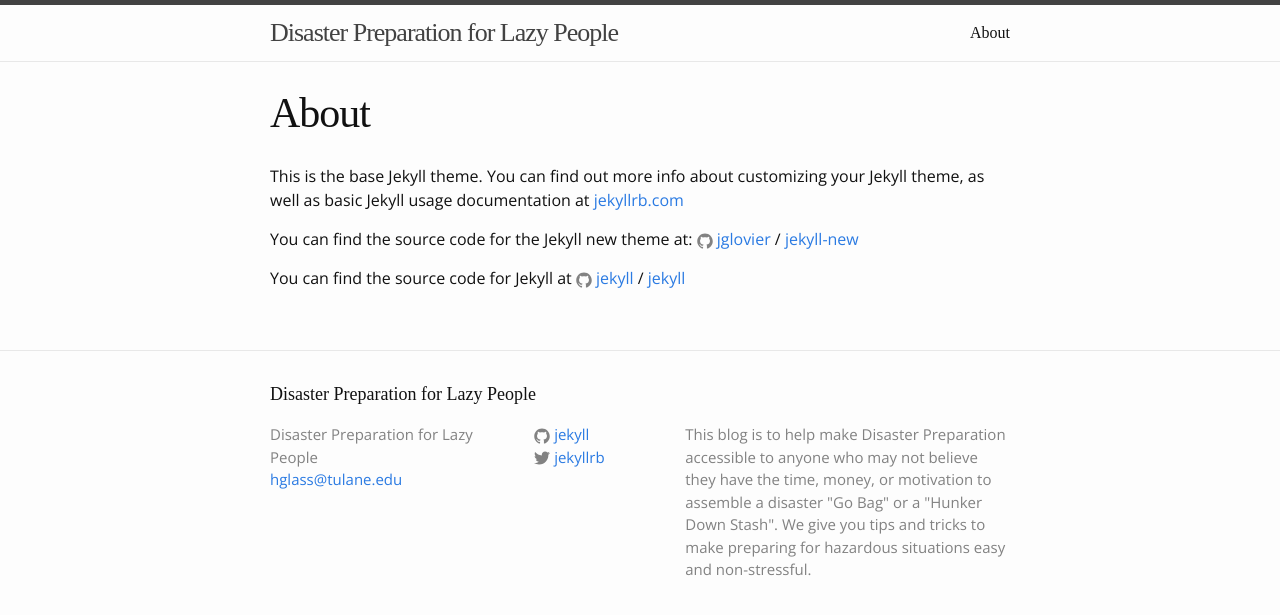
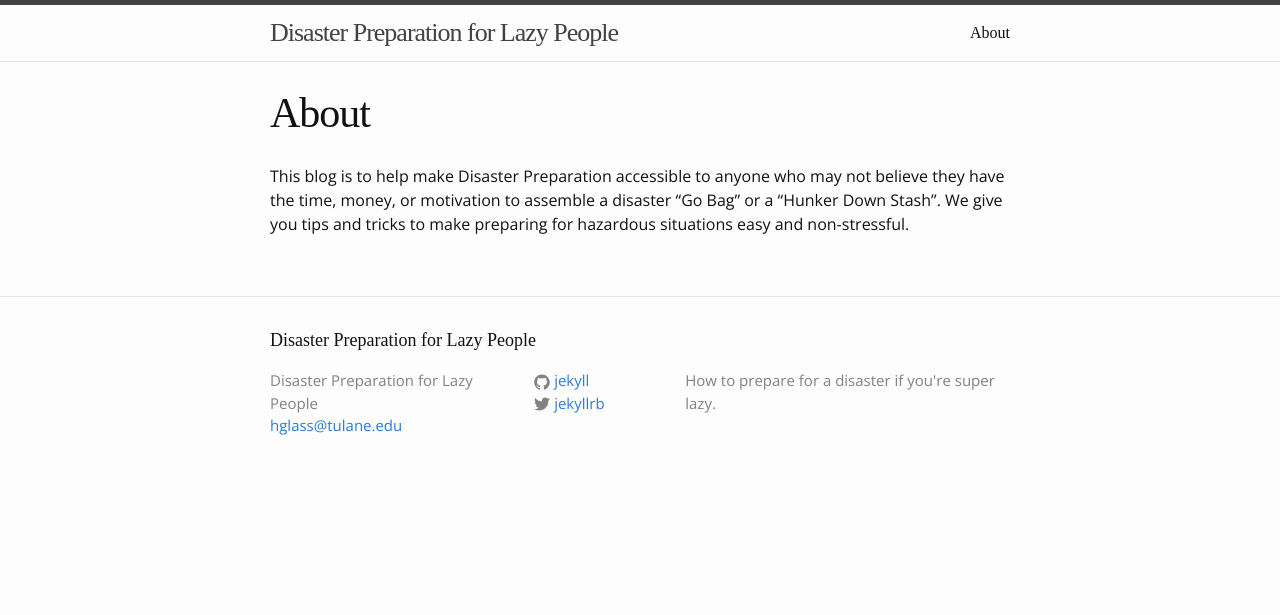
Before and after one commit to BarCamp-Disaster-Prep/BarCamp-Disaster-Prep.github.io, a Jekyll site: the page built from about.md, in a window 1280 px wide. Shown: the top 615 px of the page. Built offline with Jekyll 4.4.1, drawn with Linux system fonts in a browser that asks for light colours; some web fonts are replaced.

Commit message:
Move description to about page

```diff
--- a/_config.yml
+++ b/_config.yml
@@ -9,10 +9,7 @@
 title: Disaster Preparation for Lazy People
 email: hglass@tulane.edu
 description: > # this means to ignore newlines until "baseurl:"
-  This blog is to help make Disaster Preparation accessible to anyone who may not
-  believe they have the time, money, or motivation to assemble a disaster "Go
-  Bag" or a "Hunker Down Stash".  We give you tips and tricks to make preparing
-  for hazardous situations easy and non-stressful.
+  How to prepare for a disaster if you're super lazy.
 baseurl: "" # the subpath of your site, e.g. /blog
 url: "http://yourdomain.com" # the base hostname & protocol for your site
 twitter_username: jekyllrb
--- a/about.md
+++ b/about.md
@@ -4,12 +4,4 @@ title: About
 permalink: /about/
 ---
 
-This is the base Jekyll theme. You can find out more info about customizing your Jekyll theme, as well as basic Jekyll usage documentation at [jekyllrb.com](http://jekyllrb.com/)
-
-You can find the source code for the Jekyll new theme at:
-{% include icon-github.html username="jglovier" %} /
-[jekyll-new](https://github.com/jglovier/jekyll-new)
-
-You can find the source code for Jekyll at
-{% include icon-github.html username="jekyll" %} /
-[jekyll](https://github.com/jekyll/jekyll)
+This blog is to help make Disaster Preparation accessible to anyone who may not believe they have the time, money, or motivation to assemble a disaster "Go Bag" or a "Hunker Down Stash". We give you tips and tricks to make preparing for hazardous situations easy and non-stressful.
```
